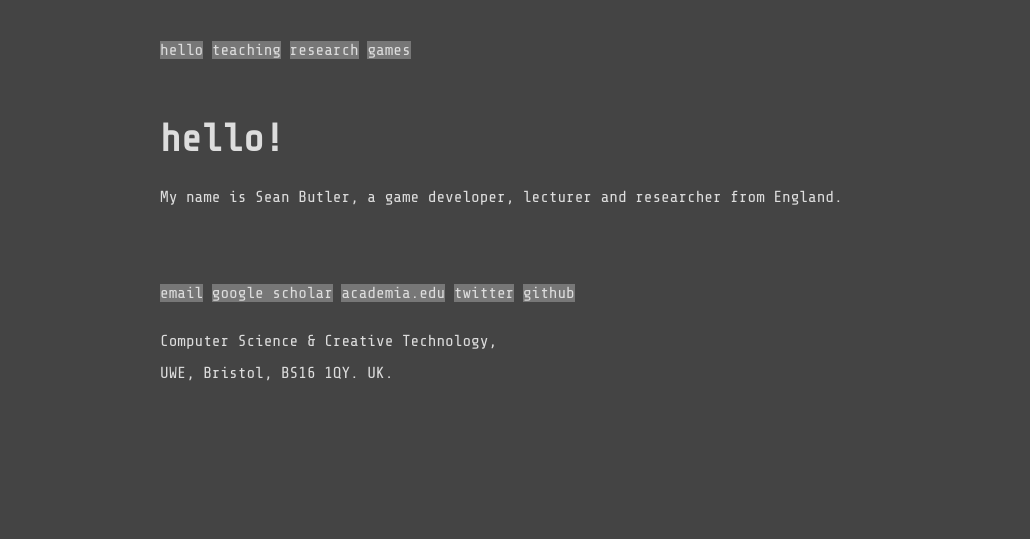
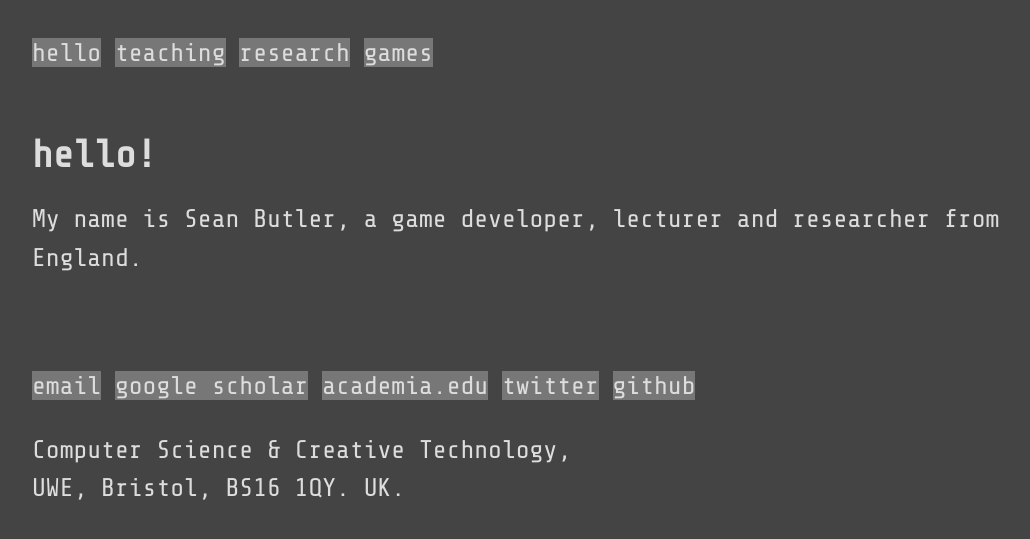
Before and after one commit to seanbutler/www.seanbutler.net, a Jekyll site: the page built from index.html, in a window 1280 px wide. Shown: the top 539 px of the page, without its empty margins (104-1134 px from the left). Built offline with Jekyll 4.4.1, drawn with Linux system fonts in a browser that asks for light colours.

Commit message:
slightly larger text

```diff
--- a/css/main.css
+++ b/css/main.css
@@ -1,17 +1,17 @@
 html {
-    margin: 2vw 20vw 2vw 20vw;
+    margin: 2vw 10vw 2vw 10vw;
     font-family: 'Share Tech Mono', monospace;
     background-color: #444;
     color: #DDD;
 
     font-weight: lighter;
-    line-height: 2.5vw;
+    line-height: 3vw;
 }
 
 body {
   font-weight: 100;
-  line-height: 2.5vw;
-  font-size: 1.25vw;
+  line-height: 3vw;
+  font-size: 2vw;
 }
 
 h1, h2, h3 {
```
